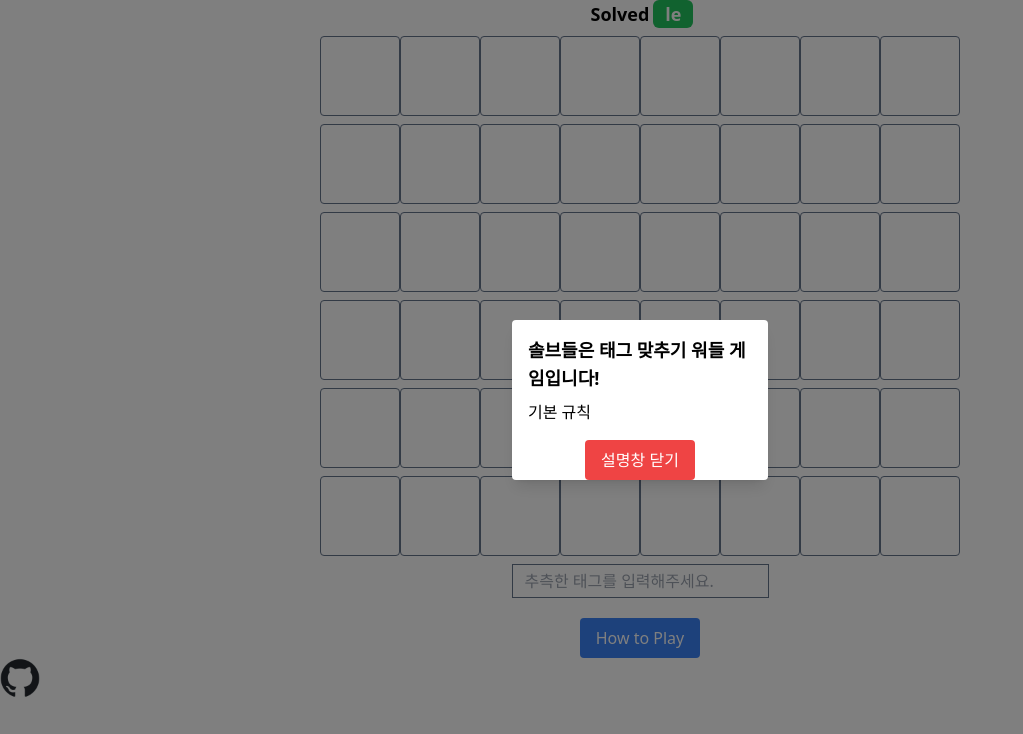
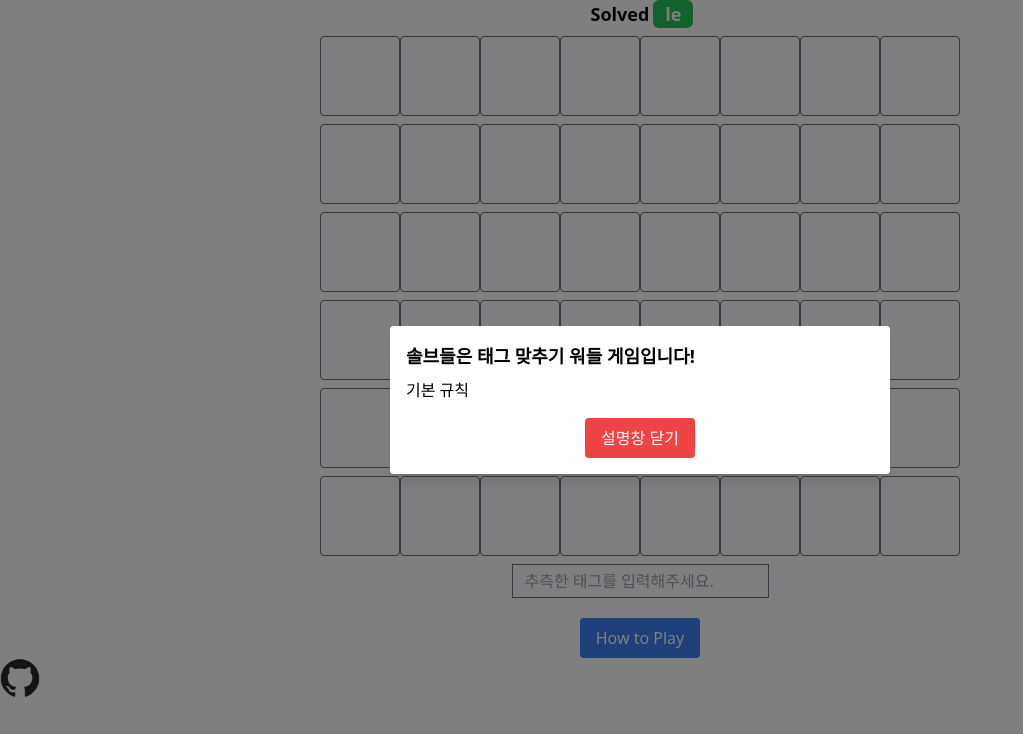
Before and after one commit to karpitony/solvedle, a React (Vite) app: page / in a window 1280 px wide. Both pictures are taken after a click on the button "How to Play". Shown: the top 734 px of the page, without its empty margins (0-1023 px from the left). Built offline with nearby package versions, Linux system fonts and the light colour scheme.

Commit message:
Folder structure

```diff
--- a/src/App.jsx
+++ b/src/App.jsx
@@ -1,7 +1,7 @@
 import cn from "../utils/cn";
 import React, { useMemo, useState } from "react";
-import HowToPlay from "./HowToPlay";
-import Cell from "./Cell";
+import HowToPlay from "./components/how-to-play/HowToPlay";
+import Cell from "./components/Cell";
 import * as tags from "./assets/tags.json";
 
 // Function to generate a daily seed-based random number
--- a/src/HowToPlay.jsx
+++ b/src/components/how-to-play/HowToPlay.jsx
@@ -1,8 +1,8 @@
-import { useState, useRef } from "react";
+import { useState } from "react";
+import HowToPlayContent from "./HowToPlayContent";
 
 function HowToPlay() {
   const [modalOpen, setModalOpen] = useState(false);
-  const modalBackground = useRef();
 
   return (
     <div className="flex justify-center mt-5">
@@ -16,18 +16,15 @@ function HowToPlay() {
       {modalOpen && (
         <div
           className="fixed inset-0 flex justify-center items-center bg-black bg-opacity-50"
-          ref={modalBackground}
           onClick={(e) => {
-            if (e.target === modalBackground.current) {
-              setModalOpen(false);
-            }
+            setModalOpen(false);
           }}
         >
-          <div className="bg-white w-64 h-40 p-4 rounded shadow-lg">
-            <p className="font-bold text-lg">
-              솔브들은 태그 맞추기 워들 게임입니다!
-            </p>
-            <p className="mt-2">기본 규칙</p>
+          <div className="bg-white flex flex-col w-[500px] p-4 rounded shadow-lg">
+            <div>
+              <HowToPlayContent />
+            </div>
+
             <div className="flex justify-center">
               <button
                 className="mt-4 px-4 py-2 bg-red-500 text-white rounded hover:bg-red-700"
--- /dev/null
+++ b/src/components/how-to-play/HowToPlayContent.jsx
@@ -0,0 +1,8 @@
+export default function HowToPlayContent() {
+  return (
+    <>
+      <p className="font-bold text-lg">솔브들은 태그 맞추기 워들 게임입니다!</p>
+      <p className="mt-2">기본 규칙</p>
+    </>
+  );
+}
--- a/src/global.css
+++ b/src/global.css
@@ -7,3 +7,11 @@
   margin: 0;
   box-sizing: border-box;
 }
+
+body {
+  min-height: 100vh;
+}
+/*
+.flex-col {
+  flex-direction: column;
+} */
--- a/tailwind.config.js
+++ b/tailwind.config.js
@@ -1,6 +1,10 @@
 /** @type {import('tailwindcss').Config} */
 export default {
-  content: ["./index.html", "./src/**/*.{js,ts,jsx,tsx}"],
+  content: [
+    "./index.html",
+    "./src/**/*.{js,ts,jsx,tsx}",
+    "./components/**/*.{js,ts,jsx,tsx}",
+  ],
   theme: {
     extend: {},
   },
```
Also changed, not shown: src/components/Cell.jsx (renamed from src/Cell.jsx).
